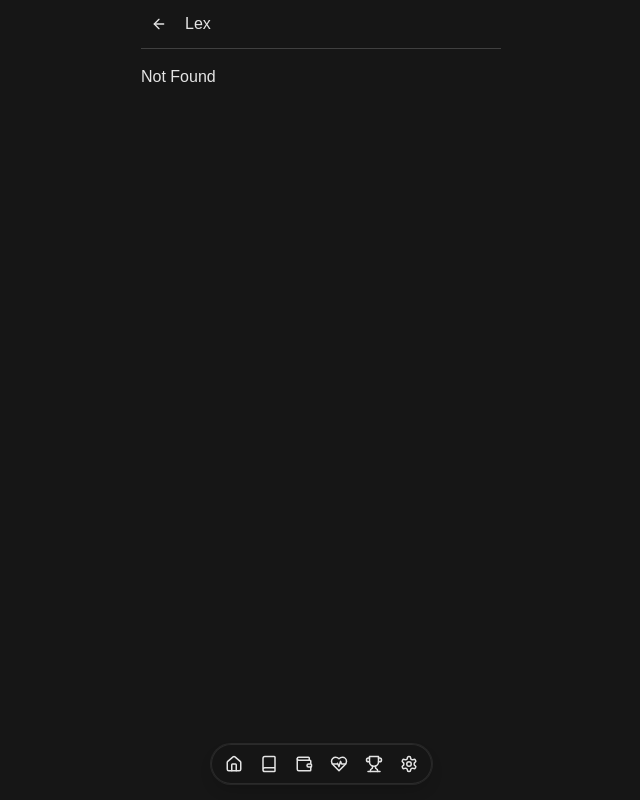
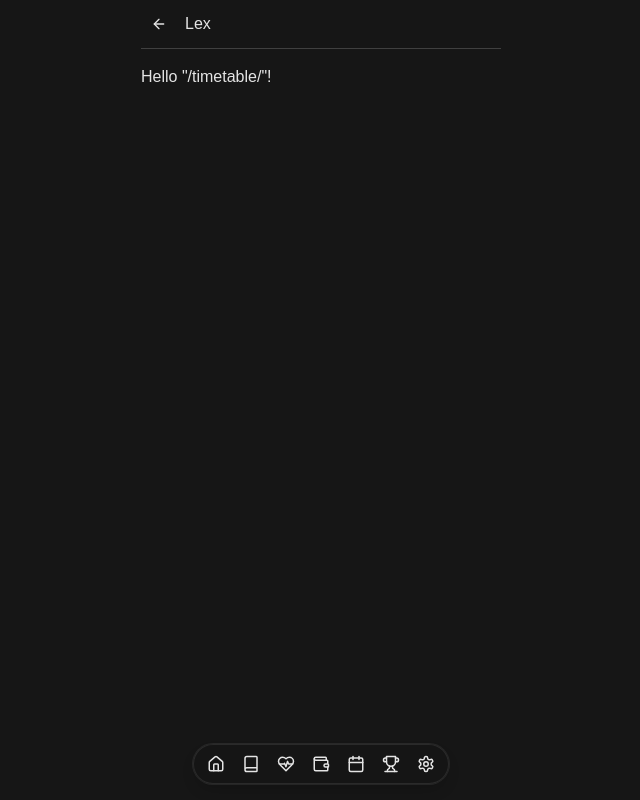
Before and after one commit to soumitradev/hci-demo, a React (Vite) app: page /timetable in a window 1280 px wide. Before the commit this address had no page. Shown: the whole page, without its empty margins (319-959 px from the left). Built offline with nearby package versions, Linux system fonts and the light colour scheme.

Commit message:
add timetable button

```diff
--- a/src/components/NavigationMenu.tsx
+++ b/src/components/NavigationMenu.tsx
@@ -1,4 +1,4 @@
-import { LucideBook, LucideHeartPulse, LucideHouse, LucideSettings, LucideTrophy, LucideWallet } from 'lucide-react'
+import { LucideBook, LucideCalendar, LucideHeartPulse, LucideHouse, LucideSettings, LucideTrophy, LucideWallet } from 'lucide-react'
 import { MenuBar } from './ui/bottom-menu'
 
 export default function NavigationMenu() {
@@ -11,20 +11,22 @@ export default function NavigationMenu() {
     icon: () => <LucideBook />,
     label: 'Academics',
     to: "/academics",
-
+  }, {
+    icon: () => <LucideHeartPulse />,
+    label: "Fitness",
+    to: "/fitness",
   }, {
     icon: () => <LucideWallet />,
     label: "Finances",
     to: "/finances",
   }, {
-    icon: () => <LucideHeartPulse />,
-    label: "Fitness",
-    to: "/fitness",
+    icon: () => <LucideCalendar />,
+    label: 'Timetable',
+    to: "/timetable",
   }, {
     icon: () => <LucideTrophy />,
     label: "Leaderboard",
     to: "/leaderboard",
-
   }, {
     icon: () => <LucideSettings />,
     label: "Settings",
--- a/src/routeTree.gen.ts
+++ b/src/routeTree.gen.ts
@@ -12,6 +12,7 @@
 
 import { Route as rootRoute } from './routes/__root'
 import { Route as IndexImport } from './routes/index'
+import { Route as TimetableIndexImport } from './routes/timetable/index'
 import { Route as SettingsIndexImport } from './routes/settings/index'
 import { Route as LeaderboardIndexImport } from './routes/leaderboard/index'
 import { Route as FitnessIndexImport } from './routes/fitness/index'
@@ -25,6 +26,12 @@ import { Route as AcademicsCourseIndexImport } from './routes/academics/course/i
 const IndexRoute = IndexImport.update({
   id: '/',
   path: '/',
+  getParentRoute: () => rootRoute,
+} as any)
+
+const TimetableIndexRoute = TimetableIndexImport.update({
+  id: '/timetable/',
+  path: '/timetable/',
   getParentRoute: () => rootRoute,
 } as any)
 
@@ -123,6 +130,13 @@ declare module '@tanstack/react-router' {
       preLoaderRoute: typeof SettingsIndexImport
       parentRoute: typeof rootRoute
     }
+    '/timetable/': {
+      id: '/timetable/'
+      path: '/timetable'
+      fullPath: '/timetable'
+      preLoaderRoute: typeof TimetableIndexImport
+      parentRoute: typeof rootRoute
+    }
     '/academics/course/': {
       id: '/academics/course/'
       path: '/academics/course'
@@ -143,6 +157,7 @@ export interface FileRoutesByFullPath {
   '/fitness': typeof FitnessIndexRoute
   '/leaderboard': typeof LeaderboardIndexRoute
   '/settings': typeof SettingsIndexRoute
+  '/timetable': typeof TimetableIndexRoute
   '/academics/course': typeof AcademicsCourseIndexRoute
 }
 
@@ -154,6 +169,7 @@ export interface FileRoutesByTo {
   '/fitness': typeof FitnessIndexRoute
   '/leaderboard': typeof LeaderboardIndexRoute
   '/settings': typeof SettingsIndexRoute
+  '/timetable': typeof TimetableIndexRoute
   '/academics/course': typeof AcademicsCourseIndexRoute
 }
 
@@ -166,6 +182,7 @@ export interface FileRoutesById {
   '/fitness/': typeof FitnessIndexRoute
   '/leaderboard/': typeof LeaderboardIndexRoute
   '/settings/': typeof SettingsIndexRoute
+  '/timetable/': typeof TimetableIndexRoute
   '/academics/course/': typeof AcademicsCourseIndexRoute
 }
 
@@ -179,6 +196,7 @@ export interface FileRouteTypes {
     | '/fitness'
     | '/leaderboard'
     | '/settings'
+    | '/timetable'
     | '/academics/course'
   fileRoutesByTo: FileRoutesByTo
   to:
@@ -189,6 +207,7 @@ export interface FileRouteTypes {
     | '/fitness'
     | '/leaderboard'
     | '/settings'
+    | '/timetable'
     | '/academics/course'
   id:
     | '__root__'
@@ -199,6 +218,7 @@ export interface FileRouteTypes {
     | '/fitness/'
     | '/leaderboard/'
     | '/settings/'
+    | '/timetable/'
     | '/academics/course/'
   fileRoutesById: FileRoutesById
 }
@@ -211,6 +231,7 @@ export interface RootRouteChildren {
   FitnessIndexRoute: typeof FitnessIndexRoute
   LeaderboardIndexRoute: typeof LeaderboardIndexRoute
   SettingsIndexRoute: typeof SettingsIndexRoute
+  TimetableIndexRoute: typeof TimetableIndexRoute
   AcademicsCourseIndexRoute: typeof AcademicsCourseIndexRoute
 }
 
@@ -222,6 +243,7 @@ const rootRouteChildren: RootRouteChildren = {
   FitnessIndexRoute: FitnessIndexRoute,
   LeaderboardIndexRoute: LeaderboardIndexRoute,
   SettingsIndexRoute: SettingsIndexRoute,
+  TimetableIndexRoute: TimetableIndexRoute,
   AcademicsCourseIndexRoute: AcademicsCourseIndexRoute,
 }
 
@@ -242,6 +264,7 @@ export const routeTree = rootRoute
         "/fitness/",
         "/leaderboard/",
         "/settings/",
+        "/timetable/",
         "/academics/course/"
       ]
     },
@@ -266,6 +289,9 @@ export const routeTree = rootRoute
     "/settings/": {
       "filePath": "settings/index.tsx"
     },
+    "/timetable/": {
+      "filePath": "timetable/index.tsx"
+    },
     "/academics/course/": {
       "filePath": "academics/course/index.tsx"
     }
--- /dev/null
+++ b/src/routes/timetable/index.tsx
@@ -0,0 +1,9 @@
+import { createFileRoute } from '@tanstack/react-router'
+
+export const Route = createFileRoute('/timetable/')({
+  component: RouteComponent,
+})
+
+function RouteComponent() {
+  return <div>Hello "/timetable/"!</div>
+}
```
